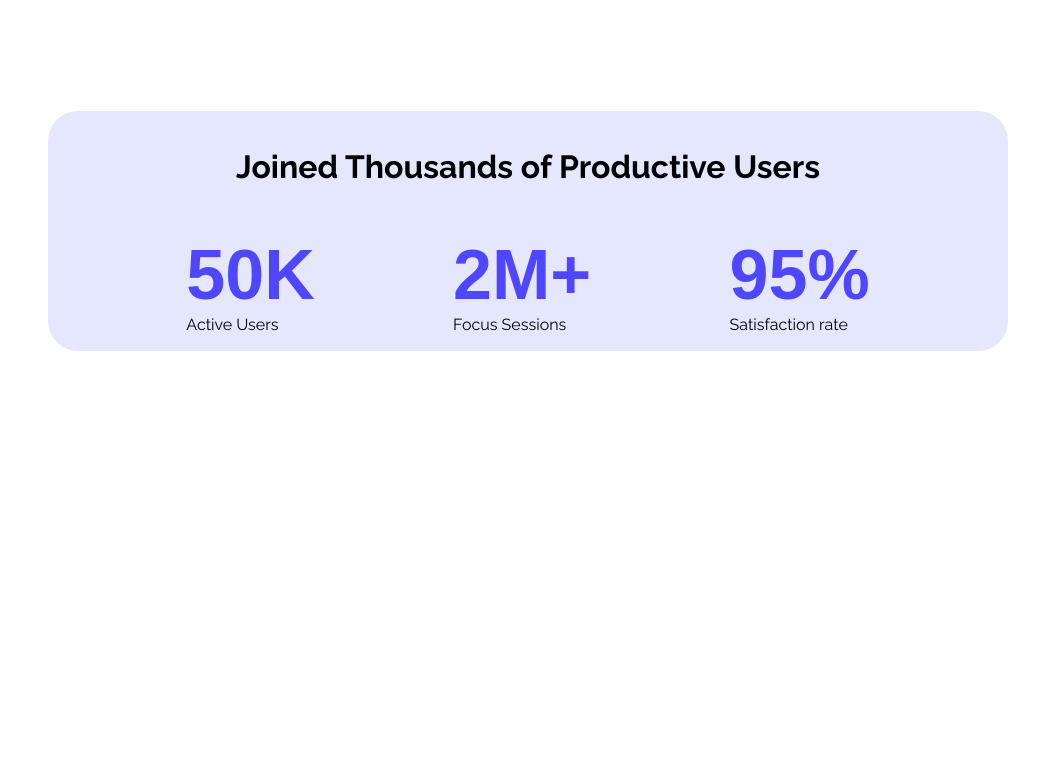
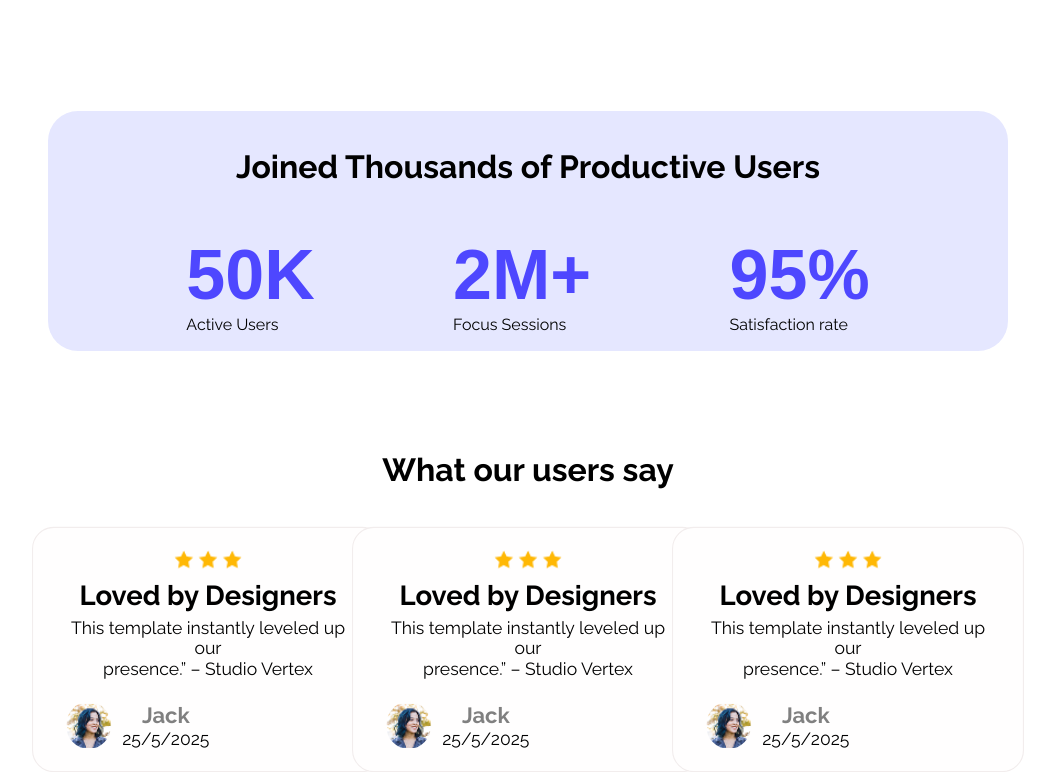
Before and after one commit to Jerome-Mondol/PH-1st-assignment, a plain HTML site: page index.html in a window 1280 px wide. Shown: the part 1249-2021 px from the top of the page, without its empty margins (112-1167 px from the left). Before the commit the page ends 1600 px from the top, so only its background shows below. Drawn offline with Linux system fonts and the light colour scheme.

Commit message:
reviews done

```diff
--- a/index.html
+++ b/index.html
@@ -1,11 +1,13 @@
 <!DOCTYPE html>
 <html lang="en">
+
 <head>
     <meta charset="UTF-8">
     <meta name="viewport" content="width=device-width, initial-scale=1.0">
     <link rel="stylesheet" href="style.css">
     <title>TempFlow | Ultimate UI Templates for Webflow</title>
 </head>
+
 <body>
     <div class="main">
         <!-- Home Page -->
@@ -16,13 +18,13 @@
                     <p>TempFlow</p>
                 </div>
                 <div class="btn">
-                    <button class="home-btn button" >Sign Up</button>
+                    <button class="home-btn button">Sign Up</button>
                 </div>
             </div>
             <!-- Center Text -->
             <div class="center-text">
                 <div class="text">
-                    <p class="cool-text" >Cool Dark UI Template for <br> Webflow Agencies!</p>
+                    <p class="cool-text">Cool Dark UI Template for <br> Webflow Agencies!</p>
                 </div>
                 <div class="center-btn button">Stay focused</div>
             </div>
@@ -32,7 +34,8 @@
         <div class="action">
             <div class="action-text">
                 <div class="action-text-big">See It in Action</div>
-                <div class="action-sub-text">Explore the live preview and imagine your <br> brand in this bold new look.</div>
+                <div class="action-sub-text">Explore the live preview and imagine your <br> brand in this bold new look.
+                </div>
                 <div class="action-btn button">Launch Live preview</div>
             </div>
             <div class="action-image">
@@ -47,19 +50,77 @@
             </div>
             <div class="count">
                 <div class="active-users all-users">
-                <h1 class="user-count" >50K</h1>
-                <p class="count-title" >Active Users</p>
+                    <h1 class="user-count">50K</h1>
+                    <p class="count-title">Active Users</p>
                 </div>
                 <div class="focus-sessions all-users">
-                <h1 class="user-count" >2M+</h1>
-                <p class="user-title" >Focus Sessions</p>
+                    <h1 class="user-count">2M+</h1>
+                    <p class="user-title">Focus Sessions</p>
                 </div>
                 <div class="satisfaction-rate all-users">
-                <h1 class="user-count" >95%</h1>
-                <p class="user-title" >Satisfaction rate</p>
+                    <h1 class="user-count">95%</h1>
+                    <p class="user-title">Satisfaction rate</p>
+                </div>
+            </div>
+        </div>
+
+        <!-- Reviews -->
+        <div class="reviews">
+            <h1>What our users say</h1>
+            <!-- Cards -->
+            <div class="cards">
+                <!-- Card 1 -->
+                <div class="card">
+                    <div class="stars">
+                        <img src="assets/icon-star.png" alt="">
+                        <img src="assets/icon-star.png" alt="">
+                        <img src="assets/icon-star.png" alt="">
+                    </div>
+                    <h1 class="loved-text" >Loved by Designers</h1>
+                    <p class="loved-by" >This template instantly leveled up our <br> presence.” – Studio Vertex</p>
+                    <div class="profile">
+                        <img src="assets/avatar.png" alt="">
+                        <div class="name">
+                            <h1>Jack</h1>
+                            <p>25/5/2025</p>
+                        </div>
+                    </div>
+                </div>
+                <div class="card">
+                    <div class="stars">
+                        <img src="assets/icon-star.png" alt="">
+                        <img src="assets/icon-star.png" alt="">
+                        <img src="assets/icon-star.png" alt="">
+                    </div>
+                    <h1 class="loved-text" >Loved by Designers</h1>
+                    <p class="loved-by" >This template instantly leveled up our <br> presence.” – Studio Vertex</p>
+                    <div class="profile">
+                        <img src="assets/avatar.png" alt="">
+                        <div class="name">
+                            <h1>Jack</h1>
+                            <p>25/5/2025</p>
+                        </div>
+                    </div>
+                </div>
+                <div class="card">
+                    <div class="stars">
+                        <img src="assets/icon-star.png" alt="">
+                        <img src="assets/icon-star.png" alt="">
+                        <img src="assets/icon-star.png" alt="">
+                    </div>
+                    <h1 class="loved-text" >Loved by Designers</h1>
+                    <p class="loved-by" >This template instantly leveled up our <br> presence.” – Studio Vertex</p>
+                    <div class="profile">
+                        <img src="assets/avatar.png" alt="">
+                        <div class="name">
+                            <h1>Jack</h1>
+                            <p>25/5/2025</p>
+                        </div>
+                    </div>
                 </div>
             </div>
         </div>
     </div>
 </body>
+
 </html>
--- a/style.css
+++ b/style.css
@@ -122,3 +122,57 @@ html, body {
 .user-text h1 {
     margin-top: 20px;
 }
+
+.reviews {
+    margin-top: 100px;
+    width: 100%;
+    text-align: center;
+}
+
+.cards {
+    width: 75%;
+    /* background: red; */
+    margin: 50px auto;
+    display: flex;
+    justify-content: space-evenly;
+    align-items: center;
+}
+
+.card {
+    display: flex;
+    justify-content: center;
+    align-items: left;
+    flex-direction: column;
+    background: #FFFeFe;
+    border: 1px solid #F2EDED;
+    border-radius: 20px;
+    width: fit-content;
+    padding: 20px 30px;
+    scale: 1.1;
+}
+
+
+.loved-text {
+    font-size: 25px;
+    margin-top: 5px;
+}
+
+.loved-by {
+    margin-top: 5px;
+}
+
+.profile {
+    display: flex;
+    margin-top: 20px;
+    gap: 10px;
+}
+
+.profile img {
+    border-radius: 50%;
+    object-fit: contain;
+}
+
+.name h1 {
+    font-size: 20px;
+    color: grey;
+}
```
Lines whose indentation alone changed are shown as unchanged.
